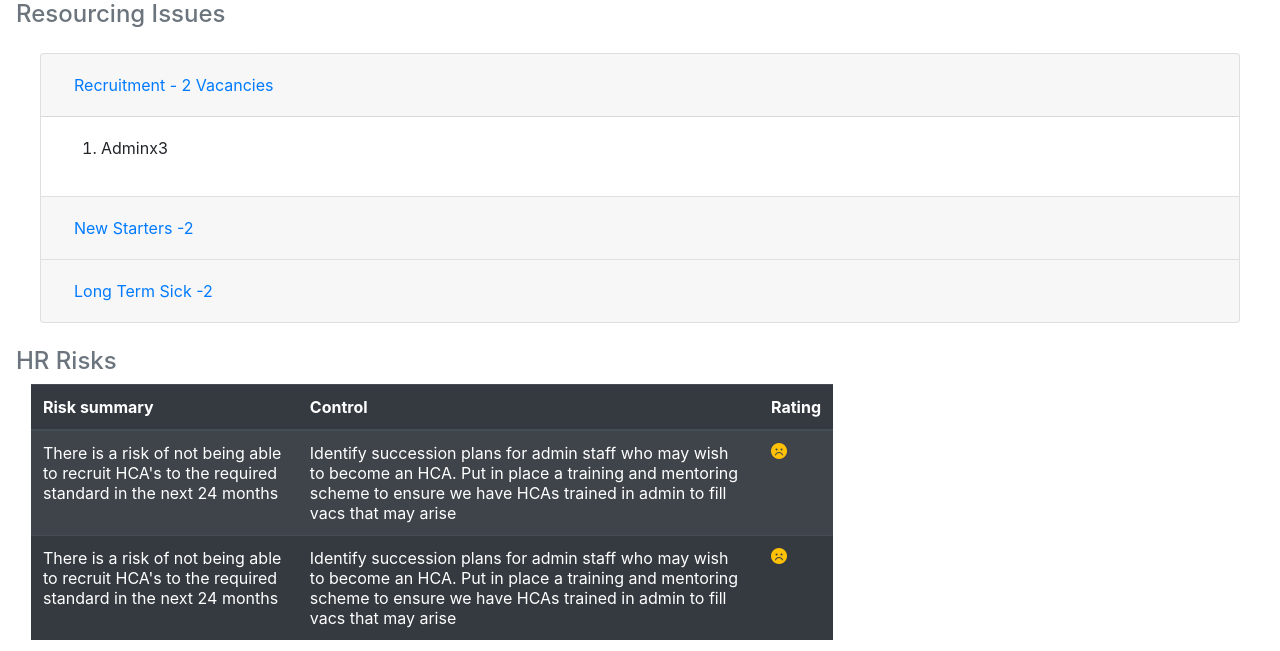
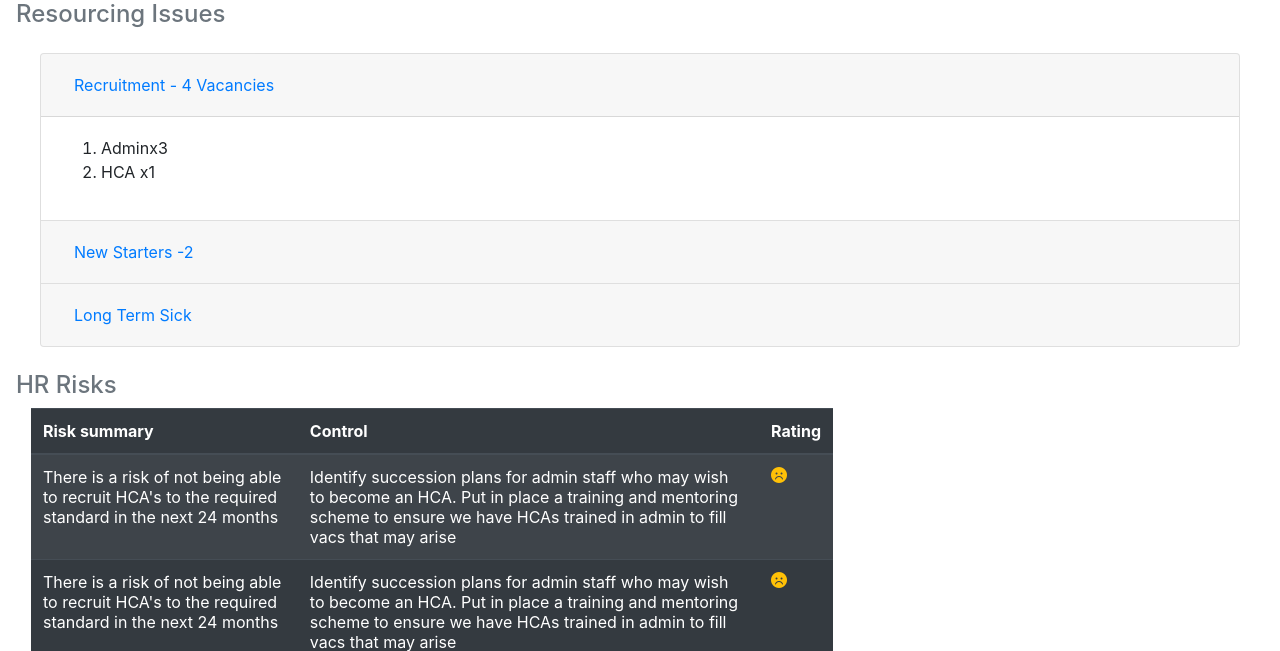
Before and after one commit to tidders2000/meeting_dashboard, a Django app: page /db/hr/ in a window 1280 px wide. Shown: the part 392-1043 px from the top of the page. Run offline with Django 3.2, Linux system fonts and the light colour scheme; data comes from the database, SQL or seed files in the repository; both versions use the stored data as it was after the commit; some libraries are stand-ins or nearby versions.

Commit message:
added extra users

```diff
--- a/dashboard/settings.py
+++ b/dashboard/settings.py
@@ -10,7 +10,7 @@ For the full list of settings and their values, see
 https://docs.djangoproject.com/en/3.1/ref/settings/
 """
 import os
-#import env
+import env
 from pathlib import Path
 
 # Build paths inside the project like this: BASE_DIR / 'subdir'.
--- a/db/models.py
+++ b/db/models.py
@@ -6,7 +6,7 @@ from django.db import models
 area = [('Finance', 'Finance'),
         ('HR', 'HR'), ('Buildings', 'Buildings'), ('Clinical', 'Clinical')]
 owner = [('Nikki', 'Nikki'),
-         ('Simon', 'Simon'), ('Mani', 'Mani'), ('Susan', 'Susan'), ('Rebecca', 'Rebecca'), ('Caroline', 'Caroline'), ('Mike', 'Mike')]
+         ('Simon', 'Simon'), ('Mani', 'Mani'), ('Susan', 'Susan'), ('Rebecca', 'Rebecca'), ('Caroline', 'Caroline'), ('Mike', 'Mike'), ('Suzy', 'Suzy'), ('Partners', 'Partners')]
 rating = [('1', '1'), ('2', '2'), ('3', '3')]
 
 month = [('January', 'January'),
--- a/db/templates/hr.html
+++ b/db/templates/hr.html
@@ -34,7 +34,7 @@
               <div class="card-header" id="headingOne">
                 <h2 class="mb-0">
                   <button class="btn btn-link btn-block text-left" type="button" data-toggle="collapse" data-target="#collapseOne" aria-expanded="true" aria-controls="collapseOne">
-                    Recruitment - 2 Vacancies
+                    Recruitment - 4 Vacancies
                   </button>
                 </h2>
               </div>
@@ -44,6 +44,7 @@
                  <ol>
 
                      <li> Adminx3</li>
+                      <li> HCA x1</li>
                  </ol>
                 </div>
               </div>
@@ -60,6 +61,7 @@
                 <div class="card-body">
                 <ol>
                     <li>Emma Bowyer- 21/12/2020 </li>
+                    <li>Frankie Parnell - TBC</li>
                 </ol>
                 </div>
               </div>
@@ -68,13 +70,13 @@
               <div class="card-header" id="headingThree">
                 <h2 class="mb-0">
                   <button class="btn btn-link btn-block text-left collapsed" type="button" data-toggle="collapse" data-target="#collapseThree" aria-expanded="false" aria-controls="collapseThree">
-                    Long Term Sick -2
+                    Long Term Sick
                   </button>
                 </h2>
               </div>
               <div id="collapseThree" class="collapse" aria-labelledby="headingThree" data-parent="#accordionExample">
                 <div class="card-body">
-                    <ol><li> A person 01/01/2020</li></ol>
+                    <ol><li> JM return 02/11/2020</li></ol>
 
                 </div>
               </div>
```
Also changed, not shown: db.sqlite3, db/migrations/0006_auto_20201103_1330.py (added).
